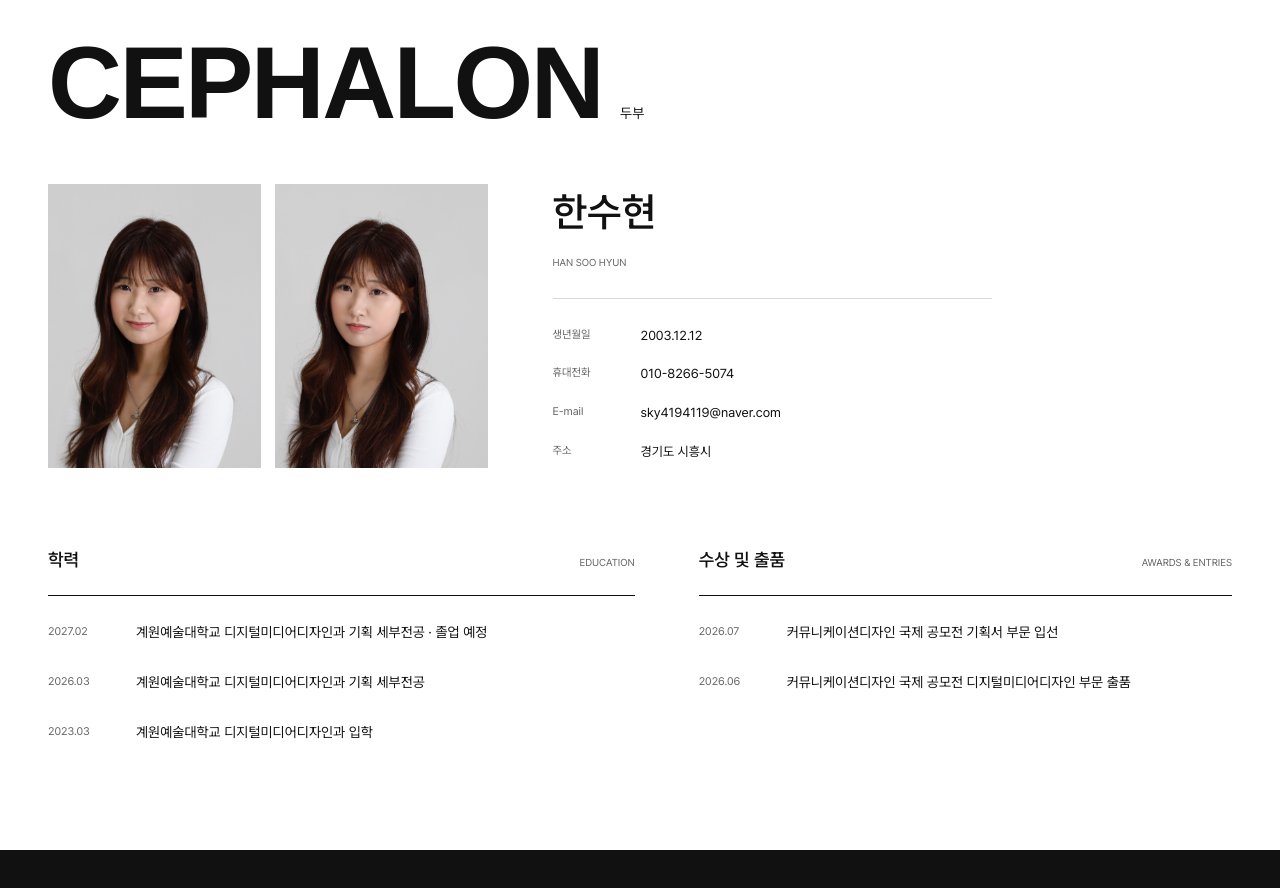
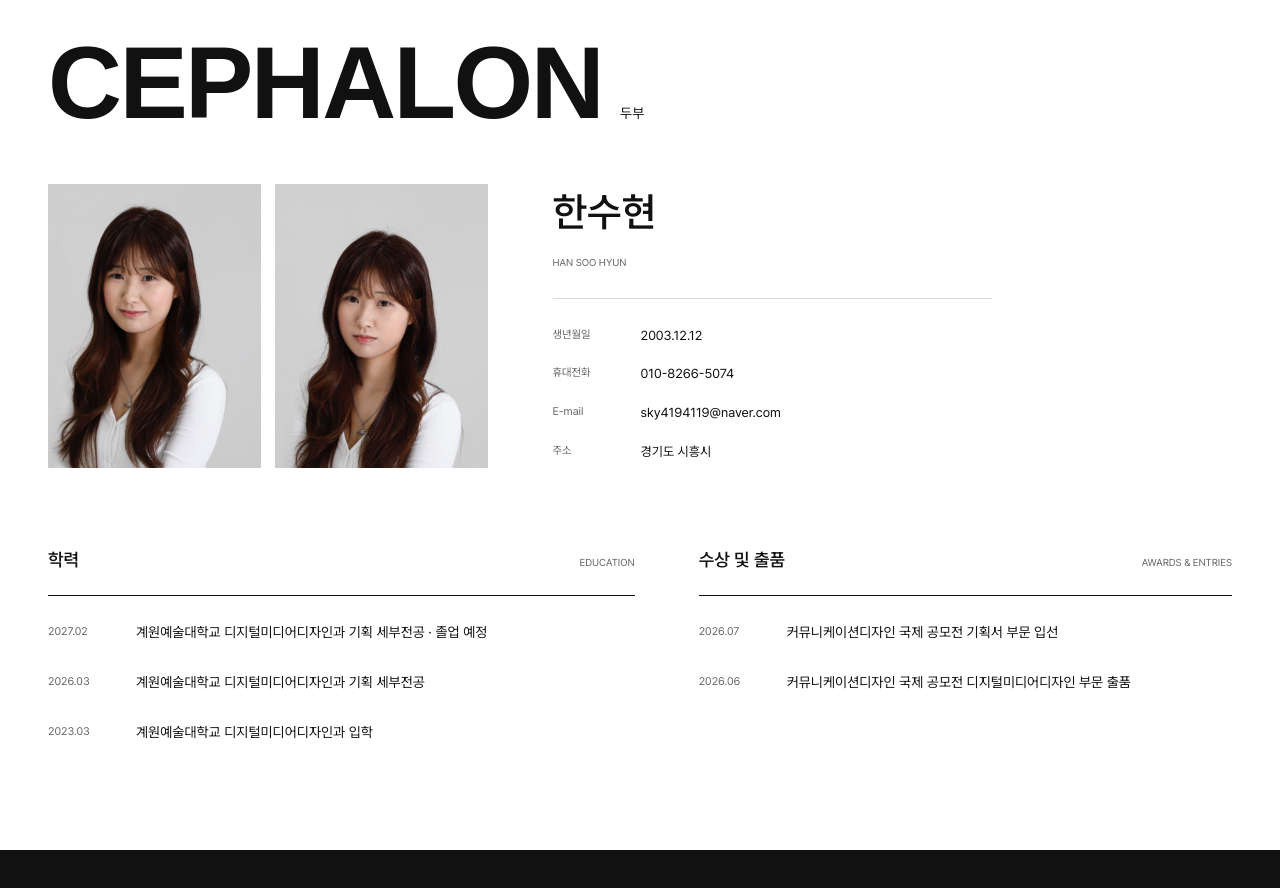
Before and after one commit to soohyun1212/han-soohyun-portfolio, a Next.js app: page /han-soohyun-portfolio/ in a window 1280 px wide. Shown: the part 887-1775 px from the top of the page. Built offline with nearby package versions, Linux system fonts and the light colour scheme; a web font is replaced by a local one.

Commit message:
Preserve portrait-specific crop after reordering

```diff
--- a/src/app/international-editorial.css
+++ b/src/app/international-editorial.css
@@ -33,7 +33,7 @@
   object-fit: cover; object-position: 44% center;
   transform: translateY(-5%) scale(1.3);
 }
-.portfolio-home .profile-portrait-frame:last-child .profile-portrait { object-position: 46% center; transform: translateY(-9%) scale(1.3); }
+.portfolio-home .profile-portrait-frame:first-child .profile-portrait { object-position: 46% center; transform: translateY(-9%) scale(1.3); }
 .portfolio-home .profile-history h3 > span { font-size: 10px; }
 .portfolio-home .profile-history h3 { padding-bottom: 20px; }
 .portfolio-home .competency-number { color: #fff; }
```
